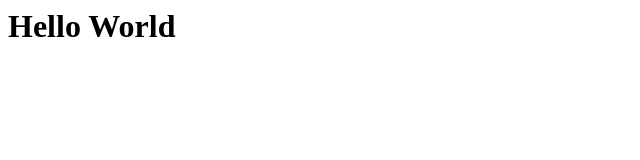
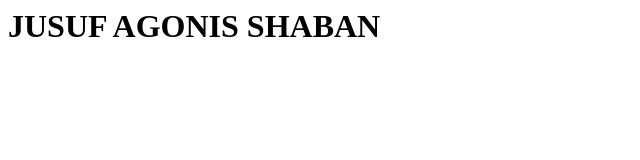
Before and after one commit to ai-shab/web-testing, a plain HTML site: page index.html in a window 1280 px wide. Shown: the whole page, without its empty margins (0-640 px from the left). Drawn offline with Linux system fonts and the light colour scheme.

Commit message:
Update index.html

```diff
--- a/index.html
+++ b/index.html
@@ -1 +1 @@
-<h1> Hello World </h1>
+<h1> JUSUF AGONIS SHABAN </h1>
```
